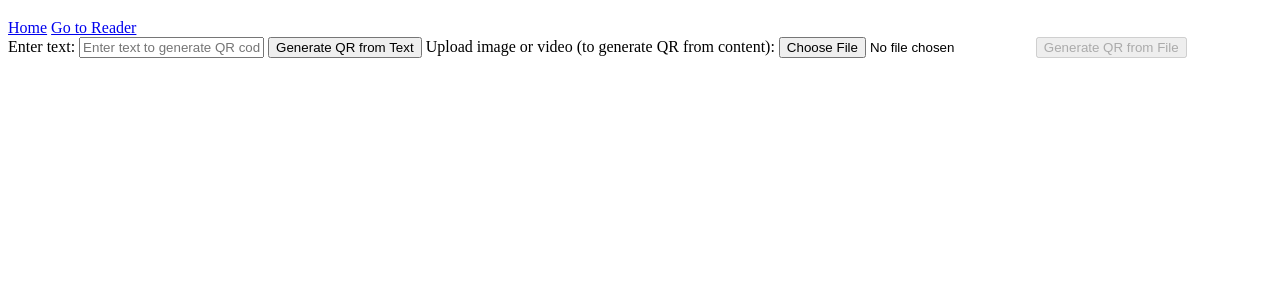
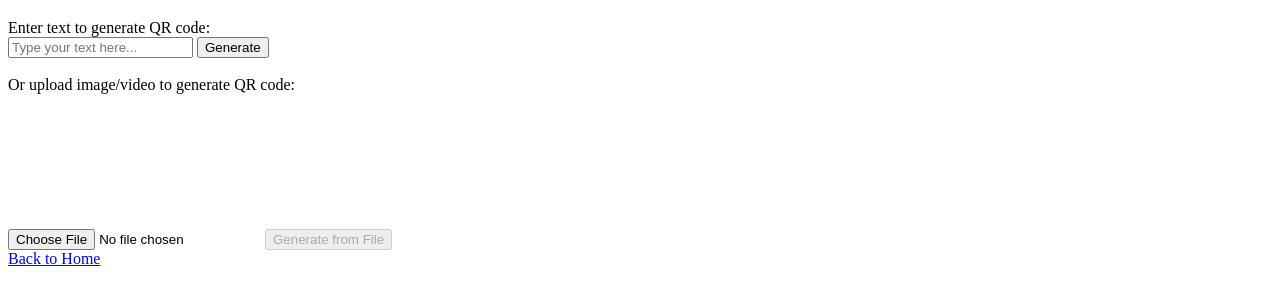
Before and after one commit to BabayevFerid/QR-Code-Generator, a plain HTML site: page generator.html in a window 1280 px wide. Shown: the part 61-366 px from the top of the page. Drawn offline with nearby package versions, Linux system fonts and the light colour scheme.

Commit message:
Update generator.html

```diff
--- a/generator.html
+++ b/generator.html
@@ -1,33 +1,30 @@
 <!DOCTYPE html>
 <html lang="en">
 <head>
-<meta charset="UTF-8" />
-<meta name="viewport" content="width=device-width, initial-scale=1" />
-<title>QR Code Generator</title>
-<link rel="stylesheet" href="style.css" />
-<script src="https://cdn.jsdelivr.net/npm/qrcode@1.5.0/build/qrcode.min.js"></script>
-<script src="https://cdn.jsdelivr.net/npm/jsqr@1.4.0/dist/jsQR.min.js"></script>
+  <meta charset="UTF-8" />
+  <title>QR Code Generator</title>
+  <link rel="stylesheet" href="generator.css" />
 </head>
 <body>
+  <div class="container">
+    <h1>QR Code Generator</h1>
+    <label for="qrText">Enter text to generate QR code:</label><br />
+    <input type="text" id="qrText" placeholder="Type your text here..." />
+    <button id="generateTextBtn">Generate</button>
 
-<h1>QR Code Generator</h1>
+    <br /><br />
+    <label for="genFileInput">Or upload image/video to generate QR code:</label><br />
+    <input type="file" id="genFileInput" accept="image/*,video/*" />
+    <button id="generateFromFileBtn" disabled>Generate from File</button>
 
-<nav>
-  <a href="index.html" class="nav-link">Home</a>
-  <a href="reader.html" class="nav-link">Go to Reader</a>
-</nav>
+    <canvas id="qrCanvas"></canvas>
 
-<label for="qrText">Enter text:</label>
-<input type="text" id="qrText" placeholder="Enter text to generate QR code" />
+    <br />
+    <a href="index.html" class="btn-back">Back to Home</a>
+  </div>
 
-<button id="generateTextBtn">Generate QR from Text</button>
-
-<label for="genFileInput">Upload image or video (to generate QR from content):</label>
-<input type="file" id="genFileInput" accept="image/*,video/*" />
-<button id="generateFromFileBtn" disabled>Generate QR from File</button>
-
-<canvas id="qrCanvas"></canvas>
-
-<script src="generator.js"></script>
+  <script src="https://cdn.jsdelivr.net/npm/qrcode@1.5.0/build/qrcode.min.js"></script>
+  <script src="https://cdn.jsdelivr.net/npm/jsqr@1.4.0/dist/jsQR.min.js"></script>
+  <script src="generator.js"></script>
 </body>
 </html>
```
